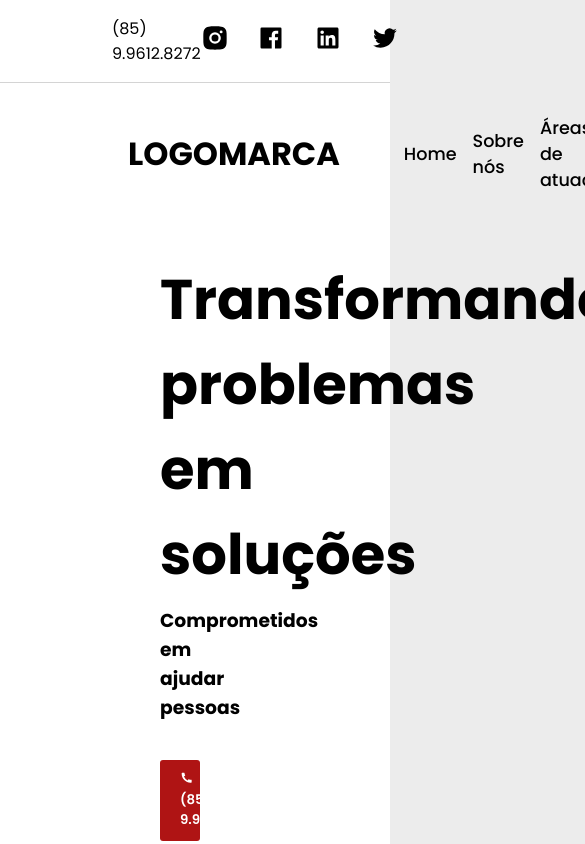
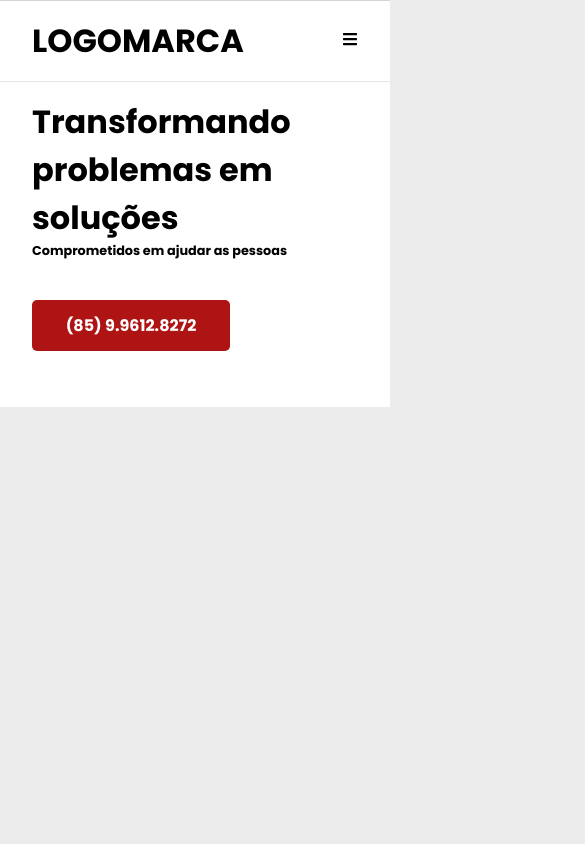
Before and after one commit to evaaldo/SITE-ADVOCACIA, a React (Create React App) app: page / in a window 390 px wide. Shown: the top 844 px of the page, 585 px wide, since content can reach past the window. Built offline with nearby package versions, Linux system fonts and the light colour scheme.

Commit message:
Criação da versão mobile do cabeçalho

```diff
--- a/src/Componentes/AreasDeAtuacao/AreaDeAtuacao.css
+++ b/src/Componentes/AreasDeAtuacao/AreaDeAtuacao.css
@@ -68,3 +68,11 @@
     }
 
 }
+
+@media screen and (max-width: 1024px) {
+
+    .areadeatuacao {
+        display: none;
+    }
+
+}
--- a/src/Componentes/Banner/Banner.css
+++ b/src/Componentes/Banner/Banner.css
@@ -27,3 +27,11 @@
     }
 
 }
+
+@media screen and (max-width: 1024px) {
+
+    .banner {
+        display: none;
+    }
+
+}
--- a/src/Componentes/Cabecalho/Cabecalho.css
+++ b/src/Componentes/Cabecalho/Cabecalho.css
@@ -101,6 +101,10 @@ header {
     width: 20%;
 }
 
+.cabecalho-mobile {
+    display: none;
+}
+
 @media screen and (min-width: 1800px) {
 
     .fone-topo {
@@ -124,3 +128,58 @@ header {
     }
 
 }
+
+@media screen and (max-width: 1024px) {
+
+    .contato-topo {
+        display: none;
+    }
+
+    .cabecalho {
+        display: none;
+    }
+
+    .cabecalho-mobile {
+        display: flex;
+        flex-direction: column;
+        background-color: var(--branco);
+    }
+
+    .cabecalho-mobile__topo {
+        display: flex;
+        justify-content: space-between;
+        padding: 1em 2em;
+        align-items: center;
+    }
+
+    .cabecalho-mobile__baixo {
+        display: flex;
+        flex-direction: column;
+        padding: 1em 2em;
+    }
+
+    #topo__input {
+        display: none;
+    }
+
+    .baixo__titulo {
+        font-size: 2em;
+    }
+
+    .baixo__subtitulo {
+        font-size: .8em;
+    }
+
+    .baixo__input {
+        margin: 2.5em 0;
+        text-decoration: none;
+        color: var(--branco);
+        font-weight: 700;
+        text-align: center;
+        border-radius: 5px;
+        padding: .8em 1.5em;
+        background-color: var(--vermelho);
+        width: 150px;
+    }
+
+}
--- a/src/Componentes/Cabecalho/index.jsx
+++ b/src/Componentes/Cabecalho/index.jsx
@@ -3,6 +3,7 @@ import { RiFacebookBoxFill } from 'react-icons/ri'
 import { RiLinkedinBoxFill } from 'react-icons/ri'
 import { RiTwitterFill } from 'react-icons/ri'
 import { RiPhoneFill } from 'react-icons/ri'
+import { FaBars } from 'react-icons/fa'
 
 import './Cabecalho.css'
 
@@ -39,6 +40,21 @@ export default function Cabecalho() {
                     <button className='cabecalho__botao botao-fone'><RiPhoneFill/> (85) 9.9612.8272</button>
                 </div>
             </div>
+            <div className='cabecalho-mobile'>
+                <div className='cabecalho-mobile__topo'>
+                    <h1 className='topo__titulo'>LOGOMARCA</h1>
+                    <div className='checkbox-topo'>
+                        <label for='topo__input'><FaBars/></label>
+                        <input id='topo__input' type='checkbox'></input>
+                    </div>
+                </div>
+                <div className='linha'></div>
+                <div className='cabecalho-mobile__baixo'>
+                    <h1 className='baixo__titulo'>Transformando problemas em soluções</h1>
+                    <h4 className='baixo__subtitulo'>Comprometidos em ajudar as pessoas</h4>
+                    <a className='baixo__input' href='.'>(85) 9.9612.8272</a>
+                </div>
+            </div>
         </header>
 
     )
--- a/src/Componentes/Contato/Contato.css
+++ b/src/Componentes/Contato/Contato.css
@@ -168,3 +168,11 @@
     }
 
 }
+
+@media screen and (max-width: 1024px) {
+
+    .contato {
+        display: none;
+    }
+
+}
--- a/src/Componentes/Diferenciais/Diferenciais.css
+++ b/src/Componentes/Diferenciais/Diferenciais.css
@@ -63,3 +63,11 @@
     }
 
 }
+
+@media screen and (max-width: 1024px) {
+
+    .diferenciais {
+        display: none;
+    }
+
+}
--- a/src/Componentes/Equipe/Equipe.css
+++ b/src/Componentes/Equipe/Equipe.css
@@ -55,3 +55,11 @@
     }
 
 }
+
+@media screen and (max-width: 1024px) {
+
+    .equipe {
+        display: none;
+    }
+
+}
--- a/src/Componentes/Rodape/Rodape.css
+++ b/src/Componentes/Rodape/Rodape.css
@@ -8,3 +8,11 @@
     color: var(--branco);
     font-size: 1em;
 }
+
+@media screen and (max-width: 1024px) {
+
+    .rodape {
+        display: none;
+    }
+
+}
--- a/src/Componentes/SobreNos/SobreNos.css
+++ b/src/Componentes/SobreNos/SobreNos.css
@@ -95,3 +95,11 @@
     }
 
 }
+
+@media screen and (max-width: 1024px) {
+
+    .sobre-nos {
+        display: none;
+    }
+
+}
```
